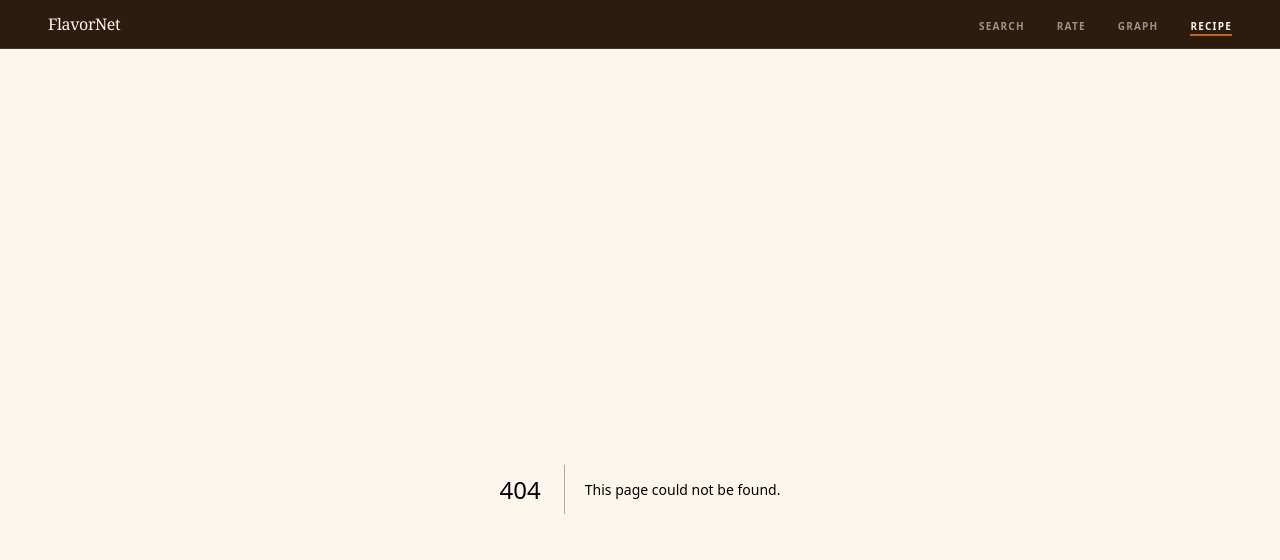
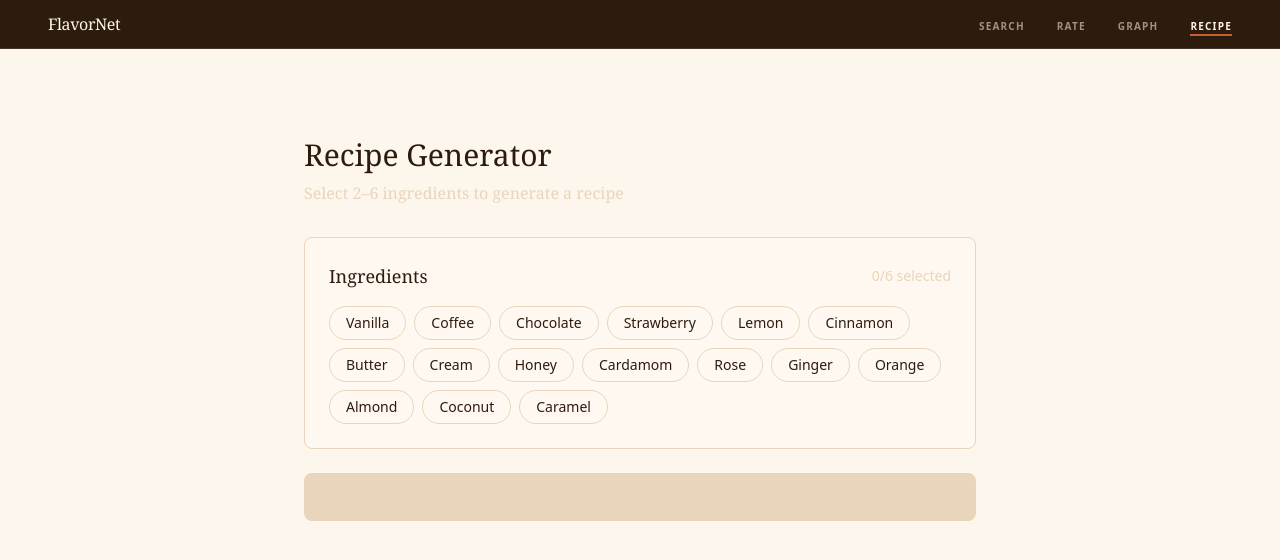
Before and after one commit to akhilc08/Flavor-Network-Analysis, a Next.js app in the folder web/: page /recipe in a window 1280 px wide. Before the commit this address had no page. Shown: the top 560 px of the page. Built offline with nearby package versions, Linux system fonts and the light colour scheme; no server answers.

Commit message:
feat: add Recipe page with streaming markdown generation

```diff
--- /dev/null
+++ b/web/app/recipe/page.tsx
@@ -0,0 +1,166 @@
+'use client'
+
+import { useState } from 'react'
+import ReactMarkdown from 'react-markdown'
+import { streamRecipe } from '@/lib/api'
+
+const INGREDIENTS = [
+  'vanilla',
+  'coffee',
+  'chocolate',
+  'strawberry',
+  'lemon',
+  'cinnamon',
+  'butter',
+  'cream',
+  'honey',
+  'cardamom',
+  'rose',
+  'ginger',
+  'orange',
+  'almond',
+  'coconut',
+  'caramel',
+]
+
+const MAX_SELECTED = 6
+
+export default function RecipePage() {
+  const [selected, setSelected] = useState<string[]>([])
+  const [recipe, setRecipe] = useState<string>('')
+  const [generating, setGenerating] = useState(false)
+  const [error, setError] = useState<string | null>(null)
+  const [done, setDone] = useState(false)
+
+  function toggle(ingredient: string) {
+    setSelected(prev => {
+      if (prev.includes(ingredient)) {
+        return prev.filter(i => i !== ingredient)
+      }
+      if (prev.length >= MAX_SELECTED) return prev
+      return [...prev, ingredient]
+    })
+  }
+
+  async function handleGenerate() {
+    if (selected.length < 2 || generating) return
+    setGenerating(true)
+    setRecipe('')
+    setError(null)
+    setDone(false)
+
+    streamRecipe(
+      { ingredients: selected, shared_molecules: [], flavor_labels: {} },
+      (chunk) => setRecipe(prev => prev + chunk),
+      () => {
+        setGenerating(false)
+        setDone(true)
+      },
+      (err) => {
+        setError(err.message)
+        setGenerating(false)
+      },
+    )
+  }
+
+  function handleReset() {
+    setRecipe('')
+    setDone(false)
+    setError(null)
+  }
+
+  const canGenerate = selected.length >= 2 && !generating
+
+  return (
+    <main className="min-h-screen bg-bg py-12 px-4">
+      <div className="max-w-2xl mx-auto">
+        {/* Header */}
+        <h1 className="font-serif text-3xl text-dark mb-2">Recipe Generator</h1>
+        <p className="text-muted font-serif mb-8">Select 2–6 ingredients to generate a recipe</p>
+
+        {/* Ingredient grid */}
+        <section className="bg-card border border-[#e8d5bc] rounded-lg p-6 mb-6">
+          <div className="flex items-center justify-between mb-4">
+            <h2 className="font-serif text-lg text-dark">Ingredients</h2>
+            <span className="text-sm text-muted font-sans">{selected.length}/{MAX_SELECTED} selected</span>
+          </div>
+          <div className="flex flex-wrap gap-2">
+            {INGREDIENTS.map(ingredient => {
+              const isSelected = selected.includes(ingredient)
+              return (
+                <button
+                  key={ingredient}
+                  onClick={() => toggle(ingredient)}
+                  className={[
+                    'px-4 py-1.5 rounded-full text-sm font-sans capitalize transition-colors',
+                    isSelected
+                      ? 'bg-accent text-bg'
+                      : 'bg-card border border-[#e8d5bc] text-dark hover:border-accent hover:text-accent',
+                  ].join(' ')}
+                >
+                  {ingredient}
+                </button>
+              )
+            })}
+          </div>
+        </section>
+
+        {/* Generate button */}
+        <button
+          onClick={handleGenerate}
+          disabled={!canGenerate}
+          className={[
+            'w-full py-3 rounded-lg font-sans text-base transition-colors flex items-center justify-center gap-2',
+            canGenerate
+              ? 'bg-accent text-bg hover:bg-accent/90 cursor-pointer'
+              : 'bg-[#e8d5bc] text-muted cursor-not-allowed',
+          ].join(' ')}
+        >
+          {generating && (
+            <span className="inline-block w-4 h-4 border-2 border-bg border-t-transparent rounded-full animate-spin" />
+          )}
+          Generate Recipe
+        </button>
+
+        {/* Error */}
+        {error && (
+          <div className="mt-4 p-4 bg-card border border-red-300 rounded-lg text-sm font-sans text-red-700">
+            {error}
+          </div>
+        )}
+
+        {/* Recipe output */}
+        {(recipe || generating) && !error && (
+          <div className="mt-8 bg-card border border-[#e8d5bc] rounded-lg p-6">
+            <div className="recipe-prose">
+              <ReactMarkdown>{recipe}</ReactMarkdown>
+              {generating && (
+                <span
+                  className="inline-block w-px h-4 bg-dark ml-0.5 align-middle"
+                  style={{ animation: 'blink 1s step-end infinite' }}
+                />
+              )}
+            </div>
+          </div>
+        )}
+
+        {/* Generate Another */}
+        {done && !generating && (
+          <button
+            onClick={handleReset}
+            className="mt-6 w-full py-3 rounded-lg font-sans text-base bg-card border border-[#e8d5bc] text-dark hover:border-accent hover:text-accent transition-colors"
+          >
+            Generate Another
+          </button>
+        )}
+      </div>
+
+      <style jsx global>{`
+        @keyframes blink {
+          0%, 100% { opacity: 1; }
+          50% { opacity: 0; }
+        }
+      `}</style>
+    </main>
+  )
+}
--- a/web/package.json
+++ b/web/package.json
@@ -15,6 +15,7 @@
     "next": "14.2.35",
     "react": "^18",
     "react-dom": "^18",
+    "react-markdown": "^10.1.0",
     "sigma": "^3.0.2"
   },
   "devDependencies": {
```
Also changed, not shown: 1 other file (tests, documents, lock files or other folders).
